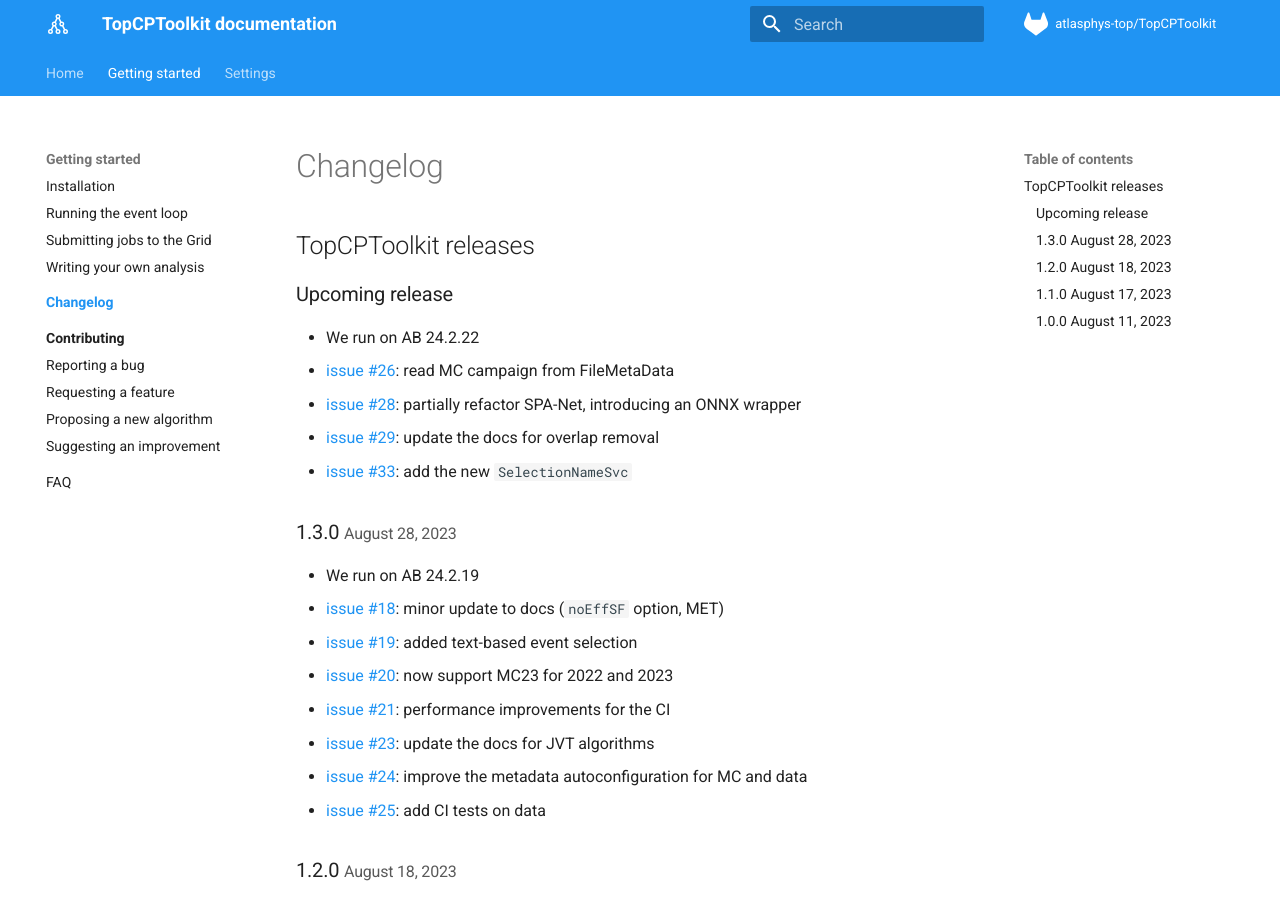
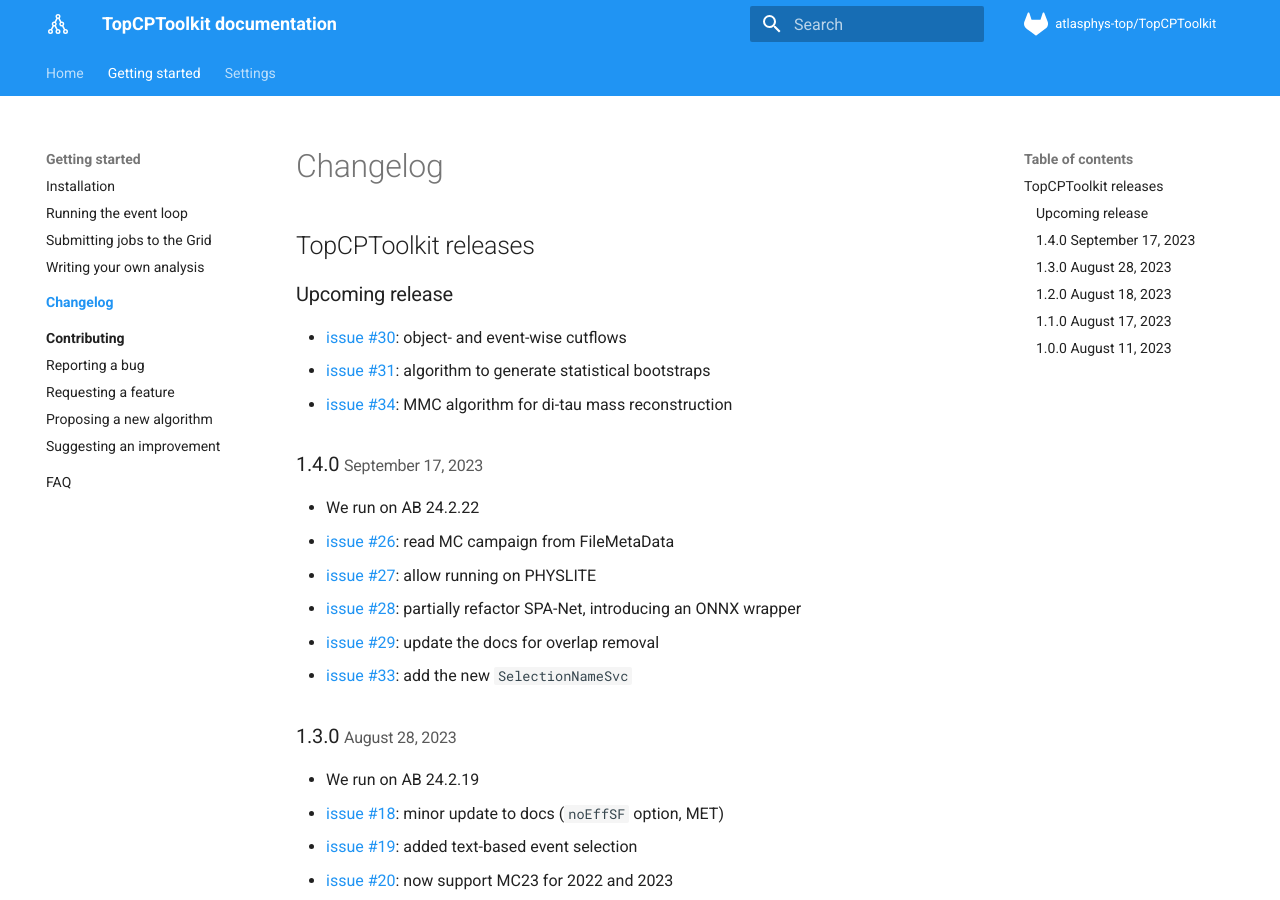
Before and after one commit to SuperNova76/TopCPToolKit, an MkDocs documentation site: the page built from docs/changelog/index.md, in a window 1280 px wide and 900 px high. Built offline with MkDocs 1.6.1 and Material for MkDocs 9.7.7, drawn with Linux system fonts in a browser that asks for light colours.

Commit message:
update changelog

```diff
--- a/docs/changelog/index.md
+++ b/docs/changelog/index.md
@@ -4,8 +4,15 @@
 
 ### Upcoming release
 
+- [issue #30](https://gitlab.cern.ch/atlasphys-top/reco/TopCPToolkit/-/issues/30): object- and event-wise cutflows
+- [issue #31](https://gitlab.cern.ch/atlasphys-top/reco/TopCPToolkit/-/issues/31): algorithm to generate statistical bootstraps
+- [issue #34](https://gitlab.cern.ch/atlasphys-top/reco/TopCPToolkit/-/issues/34): MMC algorithm for di-tau mass reconstruction
+
+### 1.4.0 <small>September 17, 2023</small>
+
 - We run on AB 24.2.22
 - [issue #26](https://gitlab.cern.ch/atlasphys-top/reco/TopCPToolkit/-/issues/26): read MC campaign from FileMetaData
+- [issue #27](https://gitlab.cern.ch/atlasphys-top/reco/TopCPToolkit/-/issues/27): allow running on PHYSLITE
 - [issue #28](https://gitlab.cern.ch/atlasphys-top/reco/TopCPToolkit/-/issues/28): partially refactor SPA-Net, introducing an ONNX wrapper
 - [issue #29](https://gitlab.cern.ch/atlasphys-top/reco/TopCPToolkit/-/issues/29): update the docs for overlap removal
 - [issue #33](https://gitlab.cern.ch/atlasphys-top/reco/TopCPToolkit/-/issues/33): add the new `SelectionNameSvc`
```
